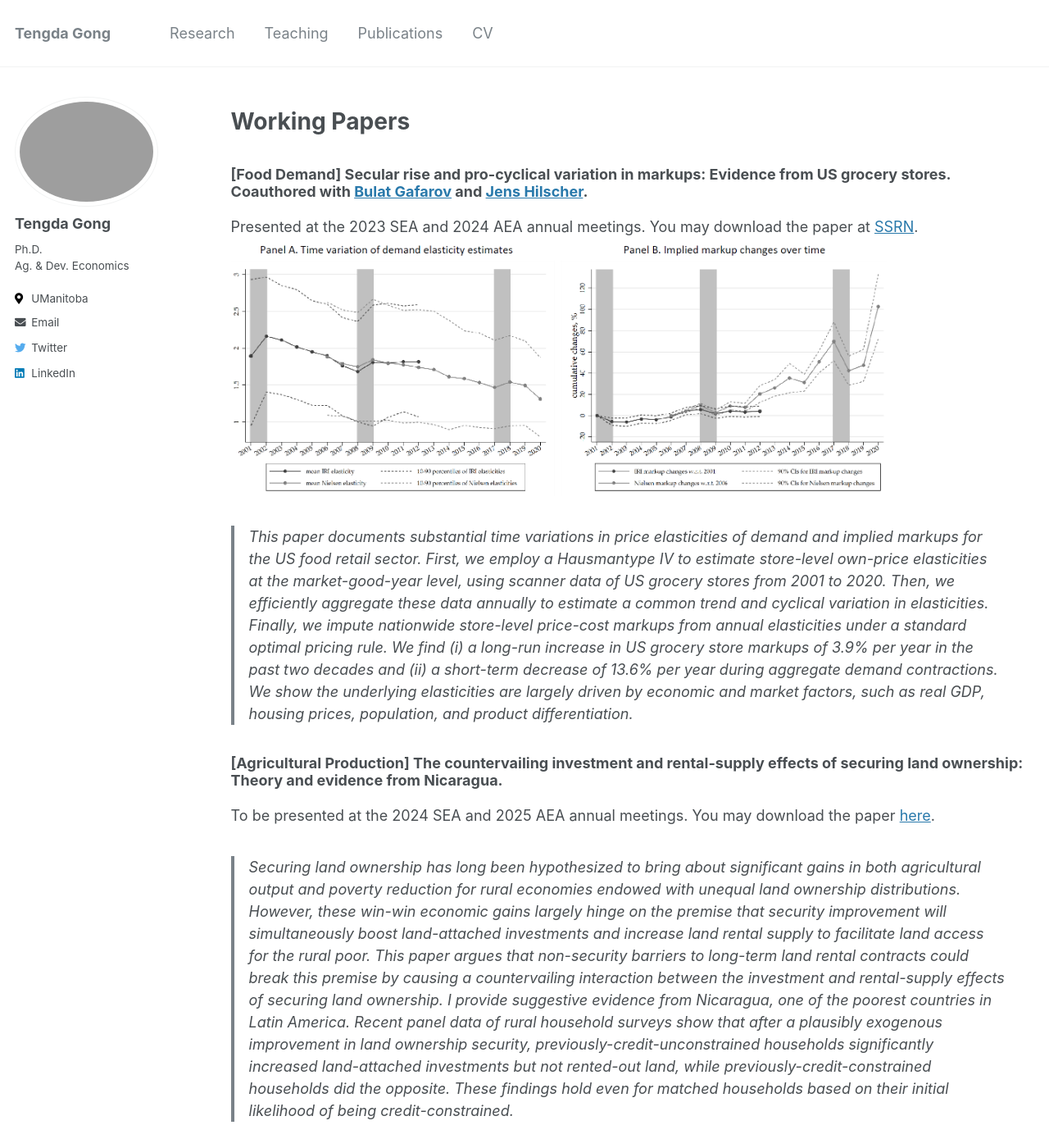
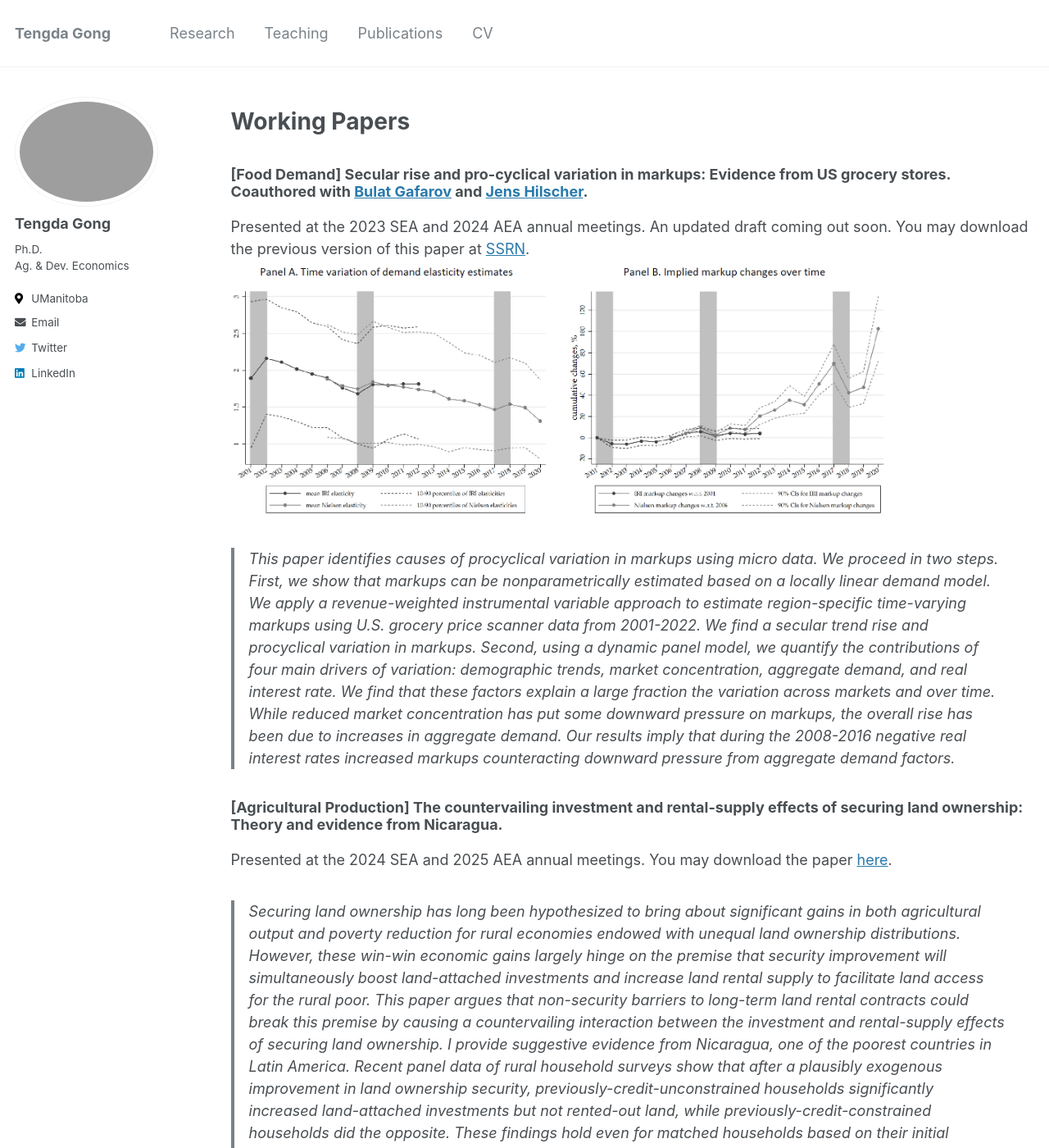
Before and after one commit to tendakung/tendakung.github.io, a Jekyll site: the page built from _pages/research.md, in a window 1280 px wide and 1400 px high. Shown: the whole window at 82% size. Built offline with Jekyll 4.4.1, drawn with Linux system fonts in a browser that asks for light colours.

Commit message:
Update research.md

```diff
--- a/_pages/research.md
+++ b/_pages/research.md
@@ -8,15 +8,24 @@ author_profile: true
 # Working Papers
 
 ### [Food Demand] Secular rise and pro-cyclical variation in markups: Evidence from US grocery stores. Coauthored with [Bulat Gafarov](https://are.ucdavis.edu/people/faculty/bulat-gafarov/) and [Jens Hilscher](https://are.ucdavis.edu/people/faculty/jens-hilscher/).
-Presented at the 2023 SEA and 2024 AEA annual meetings. You may download the paper at [SSRN](https://papers.ssrn.com/sol3/papers.cfm?abstract_id=4551482).
+Presented at the 2023 SEA and 2024 AEA annual meetings. An updated draft coming out soon. You may download the previous version of this paper at [SSRN](https://papers.ssrn.com/sol3/papers.cfm?abstract_id=4551482).
 <br>
 <img src='/images/research/JMP-webfigure.PNG' width='800'>
-> This paper documents substantial time variations in price elasticities of demand
-and implied markups for the US food retail sector. First, we employ a Hausmantype IV to estimate store-level own-price elasticities at the market-good-year level, using scanner data of US grocery stores from 2001 to 2020. Then, we efficiently aggregate these data annually to estimate a common trend and cyclical variation in elasticities. Finally, we impute nationwide store-level price-cost markups from
-annual elasticities under a standard optimal pricing rule. We find (i) a long-run increase in US grocery store markups of 3.9% per year in the past two decades and (ii) a short-term decrease of 13.6% per year during aggregate demand contractions. We show the underlying elasticities are largely driven by economic and market factors, such as real GDP, housing prices, population, and product differentiation.
+> This paper identifies causes of procyclical variation in markups using micro data. We
+proceed in two steps. First, we show that markups can be nonparametrically estimated
+based on a locally linear demand model. We apply a revenue-weighted instrumental
+variable approach to estimate region-specific time-varying markups using U.S. grocery
+price scanner data from 2001-2022. We find a secular trend rise and procyclical variation
+in markups. Second, using a dynamic panel model, we quantify the contributions
+of four main drivers of variation: demographic trends, market concentration, aggregate
+demand, and real interest rate. We find that these factors explain a large fraction the
+variation across markets and over time. While reduced market concentration has put
+some downward pressure on markups, the overall rise has been due to increases in aggregate
+demand. Our results imply that during the 2008-2016 negative real interest rates
+increased markups counteracting downward pressure from aggregate demand factors.
 
 ### [Agricultural Production] The countervailing investment and rental-supply effects of securing land ownership: Theory and evidence from Nicaragua.
-To be presented at the 2024 SEA and 2025 AEA annual meetings. You may download the paper [here](/files/pdf/research/land_ownership_security_202411.pdf).
+Presented at the 2024 SEA and 2025 AEA annual meetings. You may download the paper [here](/files/pdf/research/land_ownership_security_202411.pdf).
 > Securing land ownership has long been hypothesized to bring about significant gains in both agricultural output and poverty reduction for rural economies endowed with unequal land ownership distributions. However, these win-win economic gains largely hinge on the premise that security improvement will simultaneously boost land-attached investments and increase land rental supply to facilitate land access for the rural poor. This paper argues that non-security barriers to long-term land rental contracts could break this premise by causing a countervailing interaction between the investment and rental-supply effects of securing land ownership. I provide suggestive evidence from Nicaragua, one of the poorest countries in Latin America. Recent panel data of rural household surveys show that after a plausibly exogenous improvement in land ownership security, previously-credit-unconstrained households significantly increased land-attached investments but not rented-out land, while previously-credit-constrained households did the opposite. These findings hold even for matched households based on their initial likelihood of being credit-constrained.
 
 ### [Social Welfare] The countervailing investment and rental-supply effects of securing land ownership: Welfare implications for rural economies endowed with unequal land ownership distributions.
```
